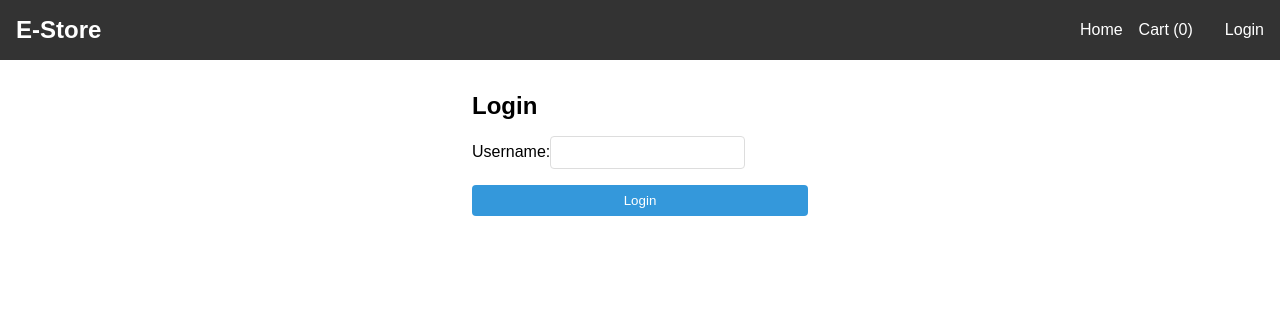
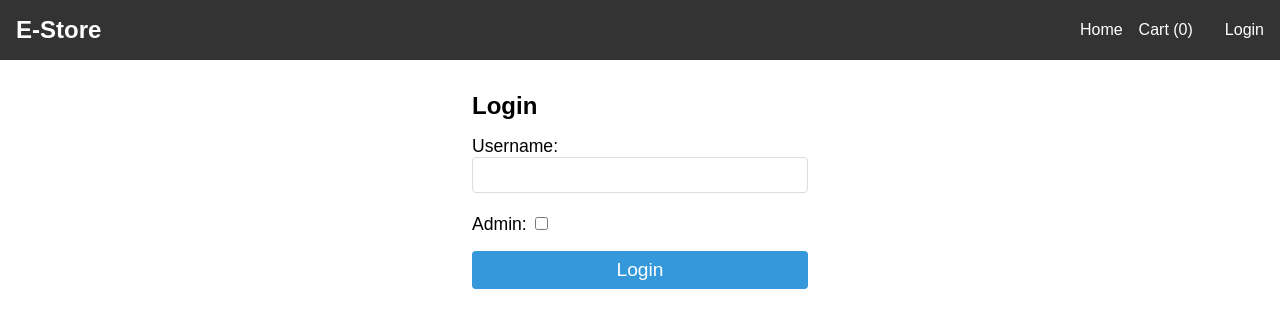
Before and after one commit to Akindejoye/ecommerce-store, a React (Vite) app: page /login in a window 1280 px wide. Shown: the top 328 px of the page. Built offline with nearby package versions, Linux system fonts and the light colour scheme.

Commit message:
admin checkbox added to login page

```diff
--- a/src/pages/Login.jsx
+++ b/src/pages/Login.jsx
@@ -5,6 +5,8 @@ import "../styles/login.css";
 
 function Login() {
   const [username, setUsername] = useState("");
+  const [isAdmin, setIsAdmin] = useState(false);
+
   const { login } = useContext(UserContext);
   const navigate = useNavigate();
 
@@ -12,7 +14,7 @@ function Login() {
     e.preventDefault();
     // Simulate login with a mock token
     const mockToken = `token-${username}-${Date.now()}`;
-    login(username, mockToken);
+    login(username, mockToken, isAdmin);
     navigate("/");
   };
 
@@ -29,6 +31,16 @@ function Login() {
             required
           />
         </div>
+        <div>
+          <label>
+            Admin:
+            <input
+              type="checkbox"
+              checked={isAdmin}
+              onChanged={(e) => setIsAdmin(e.target.checked)}
+            />
+          </label>
+        </div>
         <button type="submit">Login</button>
       </form>
     </div>
--- a/src/styles/login.css
+++ b/src/styles/login.css
@@ -14,10 +14,42 @@
   gap: 1rem;
 }
 
+.login form div {
+  display: flex;
+  flex-direction: column;
+  font-size: 1.1rem;
+}
+
+.login input[type="text"] {
+  padding: 0.5rem;
+  font-size: 1rem;
+  border: 1px solid #ddd;
+  border-radius: 4px;
+}
+
+.login input[type="checkbox"] {
+  margin-top: 0.5rem;
+  margin-left: 0.5rem;
+}
+
+.login button {
+  background-color: #007bff;
+  color: #fff;
+  padding: 0.75rem;
+  border: none;
+  border-radius: 4px;
+  font-size: 1.2rem;
+  cursor: pointer;
+}
+
 .login input {
   padding: 0.5rem;
   border: 1px solid #ddd;
   border-radius: 4px;
+}
+
+.login h2 {
+  margin-bottom: 1rem;
 }
 
 .login button {
```
